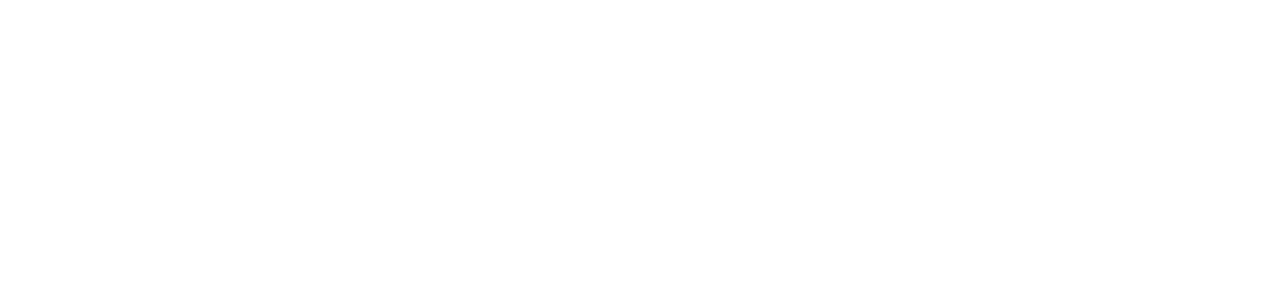
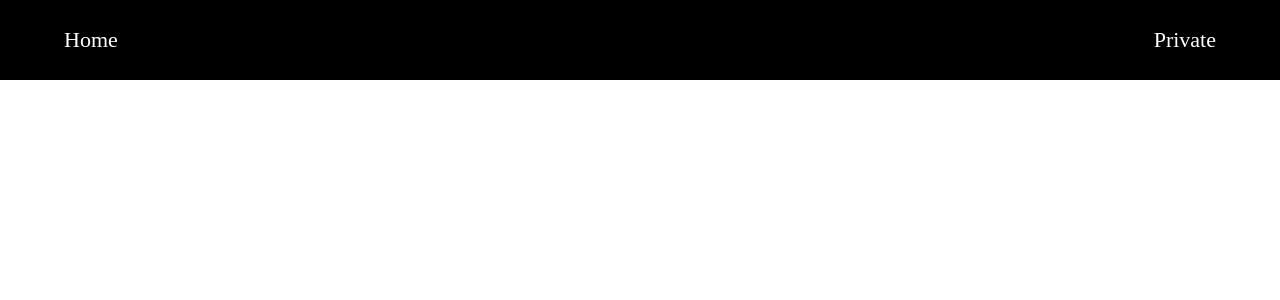
Before and after one commit to Hashtag-igor/login-system, a React (Vite) app: page / in a window 1280 px wide. Shown: the top 300 px of the page. Built offline with nearby package versions, Linux system fonts and the light colour scheme.

Commit message:
Criei o component Navbar e adicionei uma estilização provisoria

```diff
--- a/package.json
+++ b/package.json
@@ -11,7 +11,8 @@
   },
   "dependencies": {
     "react": "^18.2.0",
-    "react-dom": "^18.2.0"
+    "react-dom": "^18.2.0",
+    "react-router-dom": "^6.14.1"
   },
   "devDependencies": {
     "@types/react": "^18.0.37",
--- a/src/App.tsx
+++ b/src/App.tsx
@@ -1,8 +1,10 @@
+import Navbar from "./components/Navbar"
+
 function App() {
 
   return (
     <>
-
+      <Navbar />
     </>
   )
 }
--- /dev/null
+++ b/src/components/Navbar.tsx
@@ -0,0 +1,17 @@
+import React from 'react'
+import { Link } from "react-router-dom"
+
+export default function Navbar() {
+  return (
+    <nav style={{width: "100%", backgroundColor: "black", height: "80px", display: "flex", justifyContent: "center"}}>
+        <ul style={{display: "flex", justifyContent: "space-between", alignItems: "center", width: "90%"}}>
+            <li style={{fontSize: "22px"}}>
+                <Link to="/">Home</Link>
+            </li>
+            <li style={{fontSize: "22px"}}>
+                <Link to="/private">Private</Link>
+            </li>
+        </ul>
+    </nav>
+  )
+}
--- /dev/null
+++ b/src/global.css
@@ -0,0 +1,14 @@
+*{
+    padding: 0;
+    margin: 0;
+    box-sizing: border-box;
+}
+
+ul{
+    list-style: none;
+}
+
+a{
+    text-decoration: none;
+    color: white;
+}
--- a/src/main.tsx
+++ b/src/main.tsx
@@ -1,10 +1,18 @@
 import React from 'react'
 import ReactDOM from 'react-dom/client'
 import App from './App.tsx'
+import "./global.css"
+import { createBrowserRouter, RouterProvider } from 'react-router-dom'
 
+const router = createBrowserRouter([
+  {
+    path: "/",
+    element: <App/>,
+  }
+])
 
 ReactDOM.createRoot(document.getElementById('root') as HTMLElement).render(
   <React.StrictMode>
-    <App />
+    <RouterProvider router={router} />
   </React.StrictMode>,
 )
```
Also changed, not shown: src/pages/Home.tsx (added), 2 other files (tests, documents, lock files or other folders).
